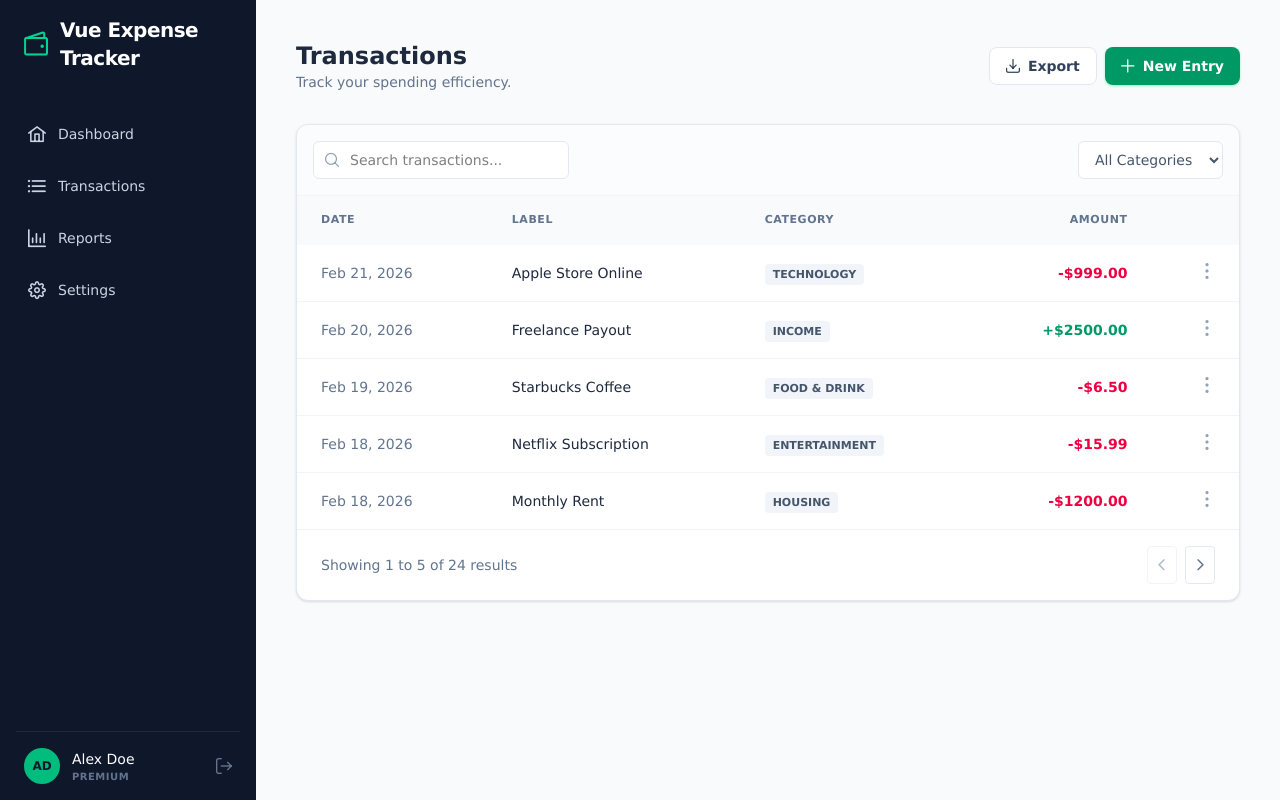
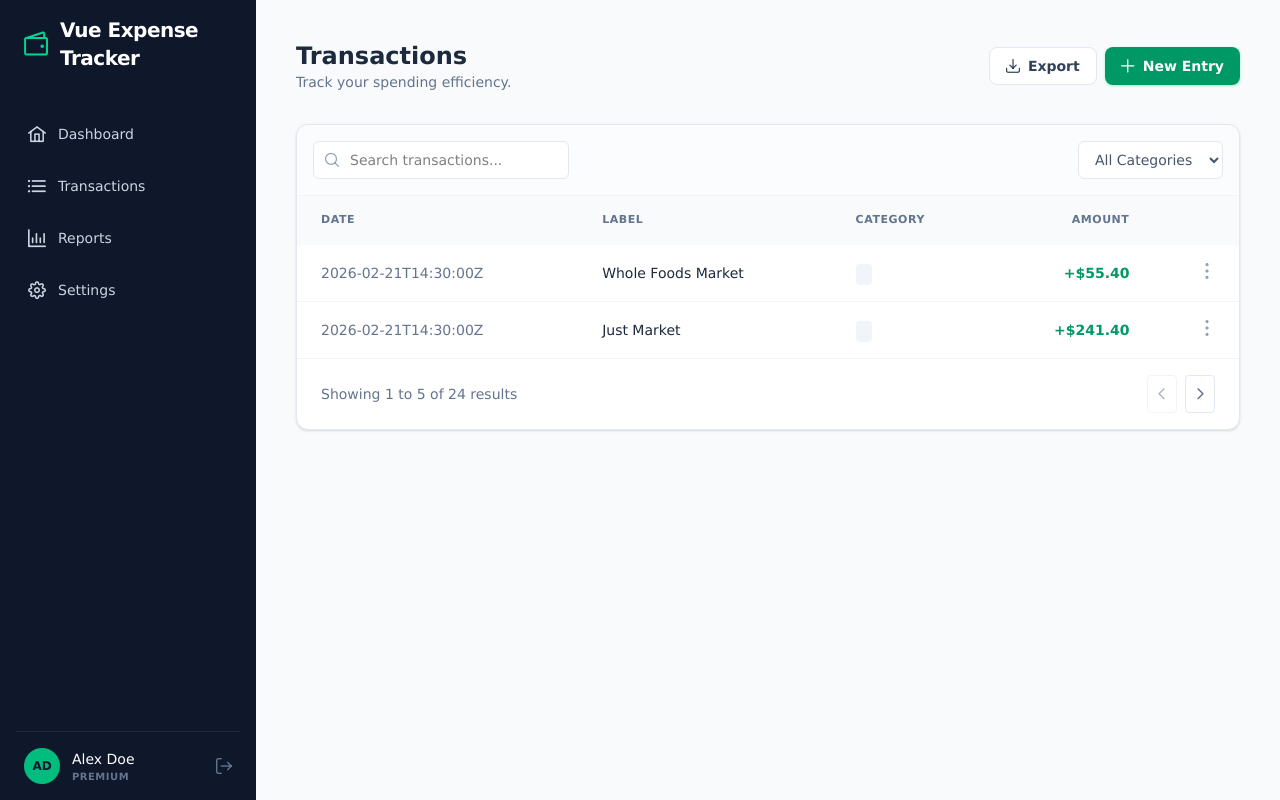
Before and after one commit to scarpakz/vue-expense-tracker, a Vue app: page /transactions in a window 1280 px wide. Built offline with nearby package versions, Linux system fonts and the light colour scheme; data requests are answered from the project's data file.

Commit message:
load transaction data in transactions view component

```diff
--- a/src/components/SideBar.vue
+++ b/src/components/SideBar.vue
@@ -50,7 +50,6 @@
       @click="isMobileMenuOpen = false"
       class="fixed inset-0 bg-black/60 z-30 lg:hidden backdrop-blur-sm"
     ></div>
-
     <RouterView />
   </div>
 </template>
--- a/src/db.json
+++ b/src/db.json
@@ -141,7 +141,7 @@
     ],
     "transactions": [
         {
-            "id": "tx_101",
+            "id": "tx_14211",
             "userId": "user_01",
             "amount": 55.40,
             "description": "Whole Foods Market",
@@ -189,6 +189,56 @@
             "categoryId": "cat_invest",
             "accountId": "acc_05",
             "type": "Income"
+        },
+        {
+            "id": "tx_101",
+            "userId": "user_01",
+            "amount": 241.40,
+            "description": "Just Market",
+            "date": "2026-02-21T14:30:00Z",
+            "categoryId": "cat_food",
+            "accountId": "acc_01",
+            "type": "Expense"
+        },
+        {
+            "id": "tx_102",
+            "userId": "user_02",
+            "amount": 12.00,
+            "description": "Uber Ride",
+            "date": "2026-02-22T09:15:00Z",
+            "categoryId": "cat_transport",
+            "accountId": "acc_02",
+            "type": "Expense"
+        },
+        {
+            "id": "tx_103",
+            "userId": "user_03",
+            "amount": 3500.00,
+            "description": "Freelance Payment",
+            "date": "2026-02-01T08:00:00Z",
+            "categoryId": "cat_invest",
+            "accountId": "acc_03",
+            "type": "Income"
+        },
+        {
+            "id": "tx_104",
+            "userId": "user_04",
+            "amount": 1800.00,
+            "description": "Monthly Rent",
+            "date": "2026-02-01T08:00:00Z",
+            "categoryId": "cat_housing",
+            "accountId": "acc_04",
+            "type": "Expense"
+        },
+        {
+            "id": "tx_105",
+            "userId": "user_05",
+            "amount": 5000.00,
+            "description": "Stock Dividend",
+            "date": "2026-02-15T10:00:00Z",
+            "categoryId": "cat_invest",
+            "accountId": "acc_05",
+            "type": "Income"
         }
     ]
 }
--- /dev/null
+++ b/src/stores/transaction.js
@@ -0,0 +1,29 @@
+import { defineStore } from "pinia";
+import { computed, reactive, ref } from "vue";
+import axios from "axios";
+import { config } from "@/config/config";
+
+export const useTransactionStore = defineStore('transaction', () => {
+    let userTransactions = reactive([])
+
+    const getUserTransactions = computed(() => {
+        return userTransactions
+    })
+
+    const setUserTransactionData = async (userId) => {
+        try {
+            const transactionsData = await axios.get(`${config.appBackend}/transactions`)
+            if(transactionsData) {
+                const filterUserTransactions = transactionsData.data.filter(item => item.userId === userId)
+                userTransactions = filterUserTransactions
+            }
+        } catch(e) {
+            console.error(e)
+        }
+    }
+
+    return {
+        getUserTransactions,
+        setUserTransactionData
+    }
+})
--- a/src/views/TransactionsView.vue
+++ b/src/views/TransactionsView.vue
@@ -16,7 +16,6 @@
                 </button>
             </div>
         </header>
-
         <div class="bg-white border border-slate-200 rounded-xl shadow-sm overflow-hidden">
             <div class="p-4 border-b border-slate-100 flex flex-col sm:flex-row justify-between gap-4 bg-slate-50/50">
                 <div class="relative w-full sm:w-64">
@@ -47,10 +46,11 @@
                         </tr>
                     </thead>
                     <tbody class="divide-y divide-slate-100">
+                        <!-- {{ transactions }} -->
                         <tr v-for="tx in transactions" :key="tx.id" class="hover:bg-slate-50 transition-colors group">
                             <td class="px-6 py-4 text-sm text-slate-500">{{ tx.date }}</td>
                             <td class="px-6 py-4">
-                                <div class="font-medium text-slate-800 text-sm">{{ tx.label }}</div>
+                                <div class="font-medium text-slate-800 text-sm">{{ tx.description }}</div>
                                 <div class="text-xs text-slate-400 sm:hidden">{{ tx.category }}</div>
                             </td>
                             <td class="px-6 py-4 hidden sm:table-cell">
@@ -87,13 +87,31 @@
 </template>
 
 <script setup>
-import { ref } from 'vue';
+import { ref, reactive, onMounted } from 'vue';
+import { useTransactionStore } from '@/stores/transaction.js'
+import { useUserStore } from '@/stores/user';
 
-const transactions = ref([
-    { id: 1, date: 'Feb 21, 2026', label: 'Apple Store Online', category: 'Technology', amount: -999.00 },
-    { id: 2, date: 'Feb 20, 2026', label: 'Freelance Payout', category: 'Income', amount: 2500.00 },
-    { id: 3, date: 'Feb 19, 2026', label: 'Starbucks Coffee', category: 'Food & Drink', amount: -6.50 },
-    { id: 4, date: 'Feb 18, 2026', label: 'Netflix Subscription', category: 'Entertainment', amount: -15.99 },
-    { id: 5, date: 'Feb 18, 2026', label: 'Monthly Rent', category: 'Housing', amount: -1200.00 },
-]);
+const s_transaction = useTransactionStore()
+const s_user = useUserStore()
+let transactions = ref([])
+
+// mockup
+// const transactions = ref([
+//     { id: 1, date: 'Feb 21, 2026', label: 'Apple Store Online', category: 'Technology', amount: -999.00 },
+//     { id: 2, date: 'Feb 20, 2026', label: 'Freelance Payout', category: 'Income', amount: 2500.00 },
+//     { id: 3, date: 'Feb 19, 2026', label: 'Starbucks Coffee', category: 'Food & Drink', amount: -6.50 },
+//     { id: 4, date: 'Feb 18, 2026', label: 'Netflix Subscription', category: 'Entertainment', amount: -15.99 },
+//     { id: 5, date: 'Feb 18, 2026', label: 'Monthly Rent', category: 'Housing', amount: -1200.00 },
+// ]);
+// TODO: combine category and fix date on display
+const processTransactionData = async () => {
+    transactions.value = await s_transaction.getUserTransactions
+}
+
+onMounted(async () => {
+    await s_transaction.setUserTransactionData(s_user.getUser.id)
+    await processTransactionData()
+})
+
+
 </script>
```
